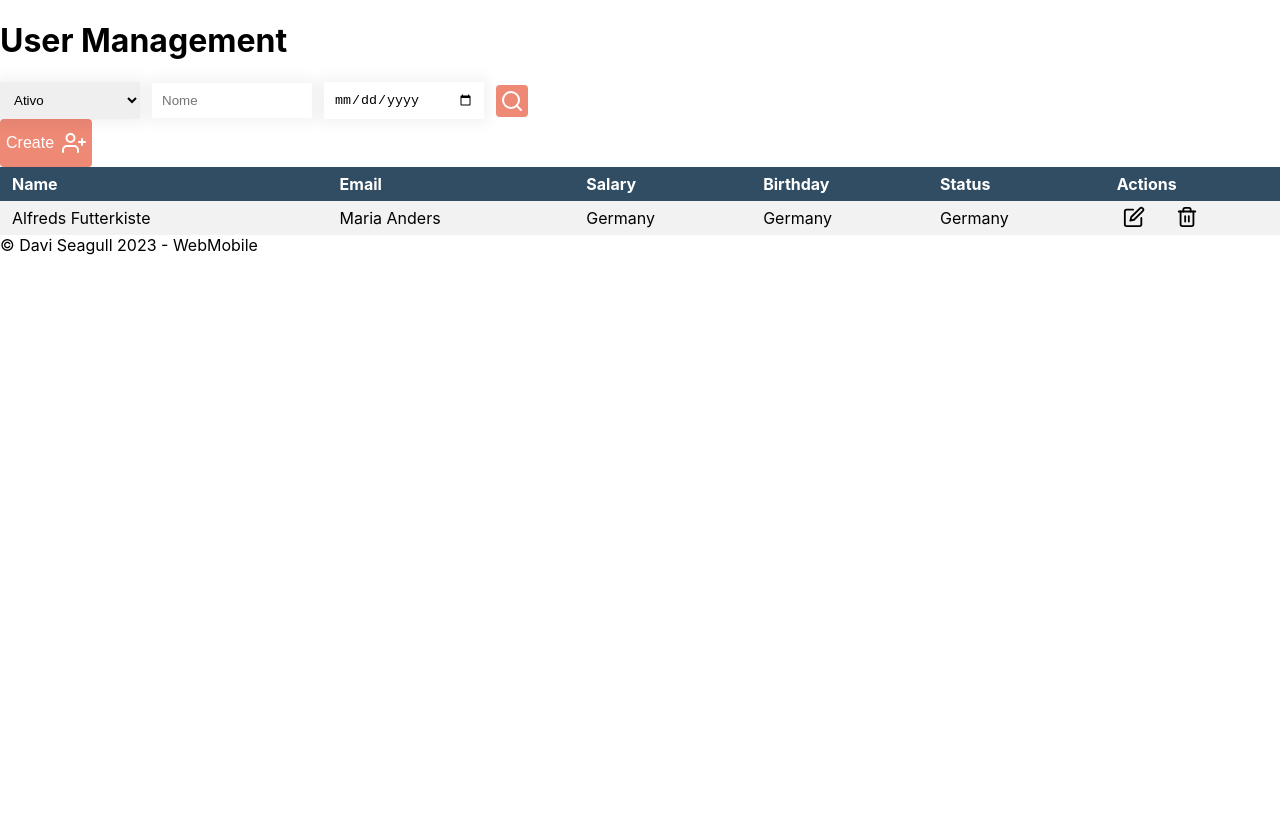
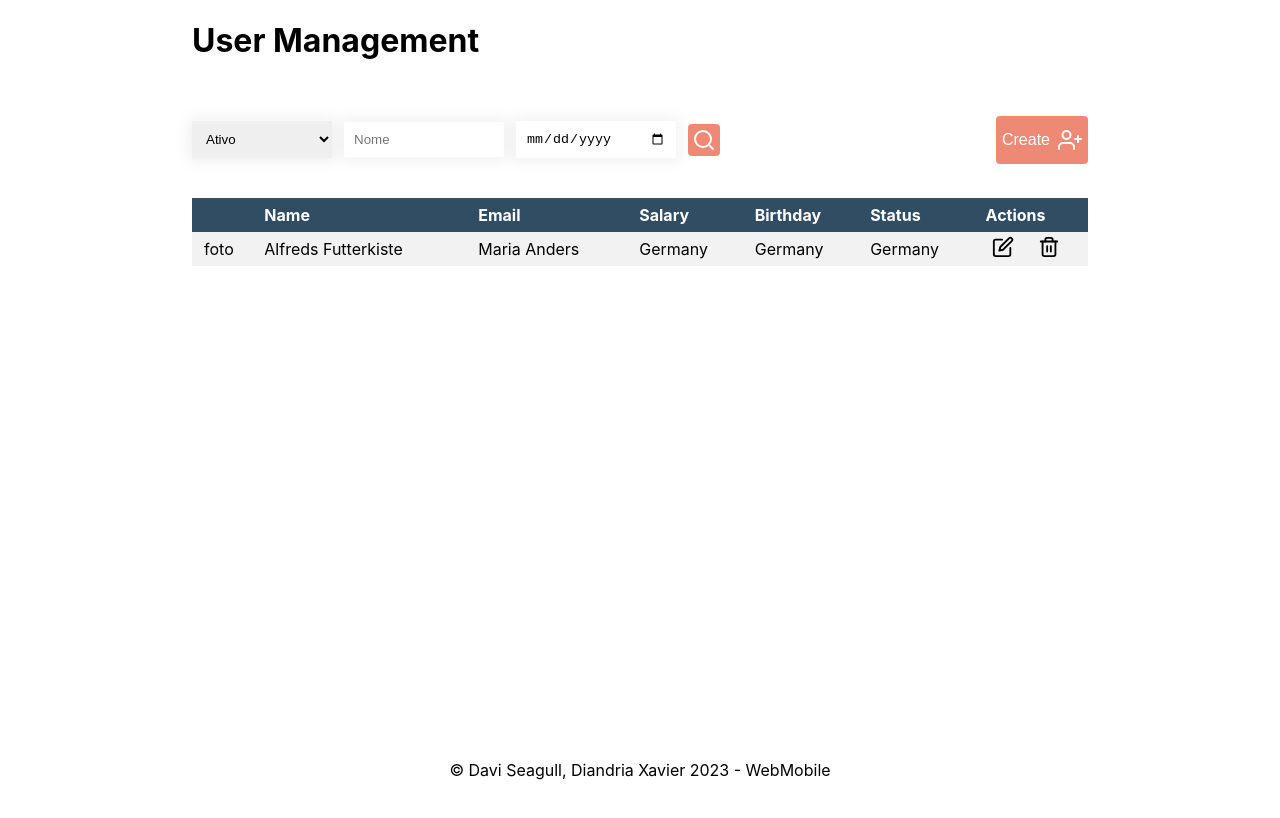
Before and after one commit to daviseagull/users-crud-react, a React (Create React App) app: page / in a window 1280 px wide. Shown: the top 818 px of the page. Built offline with nearby package versions, Linux system fonts and the light colour scheme; a web font is replaced by a local one.

Commit message:
organinzando css do app

```diff
--- a/src/App.css
+++ b/src/App.css
@@ -1,8 +1,12 @@
 @import url("https://fonts.googleapis.com/css2?family=Wix+Madefor+Text&display=swap");
 
 
-body {
+.userManagement {
+  display: flex;
+  flex-direction: column;
+  justify-content: space-around;
   height: 100vh;
+  width: 70%;
 }
 
 nav {
@@ -51,7 +55,7 @@ main h1 {
   width: 100%;
 }
 
-main header {
+.filters {
   padding: 0;
   display: flex;
   justify-items: center;
@@ -82,7 +86,7 @@ main header {
   box-shadow:0 0 15px 4px rgba(0,0,0,0.06);
 }
 
-header button {
+.filters button {
   background-color: #ed8975;
   border-radius: 4px;
   border: none;
@@ -125,6 +129,10 @@ button:hover {
 #create-user img {
   align-items: center;
   height: 24px;
+}
+
+.table {
+  height: 75%;
 }
 
 table {
@@ -170,3 +178,9 @@ tr:nth-child(even) {
 #actions button:hover {
   cursor: pointer;
 }
+
+footer {
+  display: flex;
+  justify-content: center;
+  padding: 20px 20px;
+}
--- a/src/components/Filters.jsx
+++ b/src/components/Filters.jsx
@@ -4,7 +4,7 @@ import UserPlusSvg from '../assets/user-plus.svg';
 
 export default function Filters() {
   return (
-    <header>
+    <div className="filters">
       <form class="filter-form">
         <div class="filter">
           <select class="rounded-input" name="status" id="lang">
@@ -38,6 +38,6 @@ export default function Filters() {
           Create <img src={UserPlusSvg}  alt=""/>
         </button>
       </aside>
-    </header>
+    </div>
   );
 }
--- a/src/components/Footer.jsx
+++ b/src/components/Footer.jsx
@@ -1,5 +1,5 @@
 import React from 'react';
 
 export default function Footer() {
-  return <footer>&#169; Davi Seagull 2023 - WebMobile</footer>;
+  return <footer>&#169; Davi Seagull, Diandria Xavier 2023 - WebMobile</footer>;
 }
--- a/src/components/Table.jsx
+++ b/src/components/Table.jsx
@@ -1,11 +1,13 @@
-import React from 'react';
-import EditSvg from '../assets/edit.svg';
-import TrashSvg from '../assets/trash.svg';
+import React from "react";
+import EditSvg from "../assets/edit.svg";
+import TrashSvg from "../assets/trash.svg";
 
 export default function Table() {
   return (
+    <div className="table">
       <table>
         <tr>
+          <th></th>
           <th>Name</th>
           <th>Email</th>
           <th>Salary</th>
@@ -14,6 +16,7 @@ export default function Table() {
           <th>Actions</th>
         </tr>
         <tr>
+          <td> foto</td>
           <td>Alfreds Futterkiste</td>
           <td>Maria Anders</td>
           <td>Germany</td>
@@ -22,14 +25,15 @@ export default function Table() {
           <td>
             <div id="actions">
               <button>
-              <img src={EditSvg} alt=""/>
+                <img src={EditSvg} alt="" />
               </button>
               <button>
-              <img src={TrashSvg} alt=""/>
+                <img src={TrashSvg} alt="" />
               </button>
             </div>
           </td>
         </tr>
       </table>
+    </div>
   );
 }
--- a/src/index.css
+++ b/src/index.css
@@ -12,3 +12,9 @@ code {
   font-family: source-code-pro, Menlo, Monaco, Consolas, 'Courier New',
     monospace;
 }
+
+#root {
+  display: flex;
+  justify-content: center;
+  align-items: center;
+}
--- a/src/pages/UserManagement.jsx
+++ b/src/pages/UserManagement.jsx
@@ -5,11 +5,11 @@ import Footer from "../components/Footer";
 
 export default function UserManagement() {
   return (
-    <body>
+    <div className="userManagement">
       <h1>User Management</h1>
       <Filters />
       <Table />
       <Footer />
-    </body>
+    </div>
   );
 }
```
Lines whose indentation alone changed are shown as unchanged.
